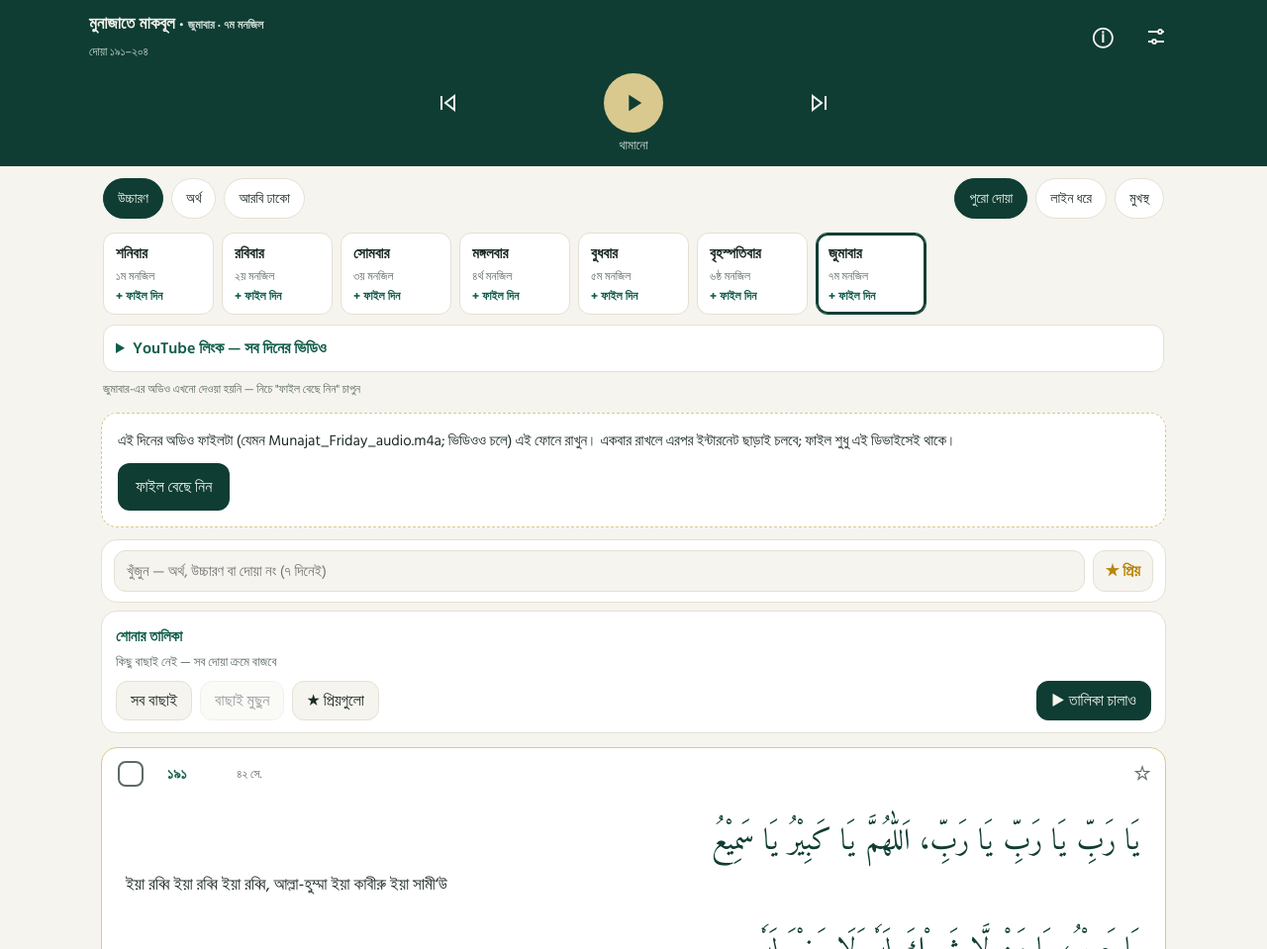
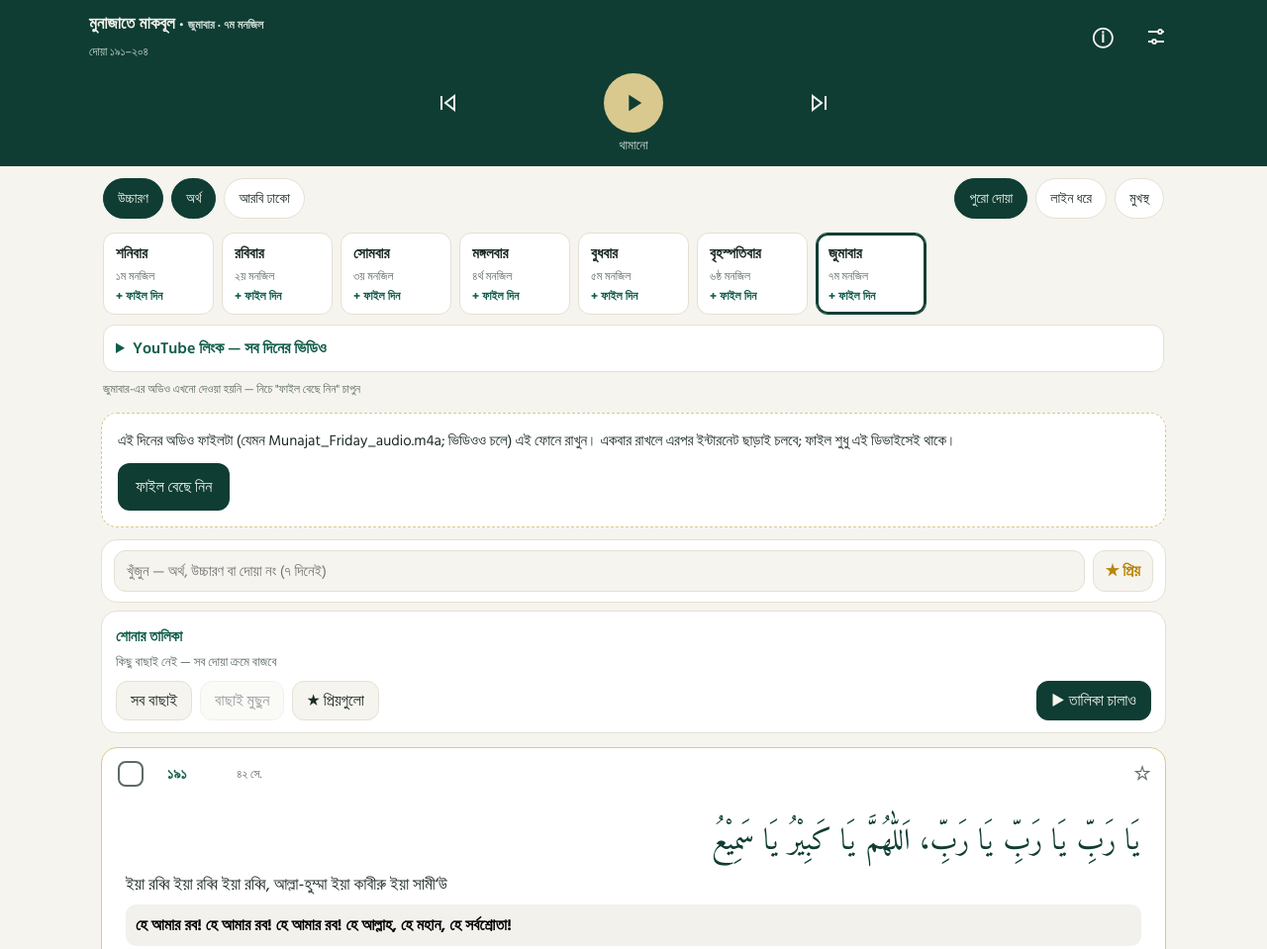
Before and after one commit to SIL-CBS/shopno-kuthir, a website: page munajat-v2/www/index.html in a window 1280 px wide. Shown: the top 959 px of the page at 99% size. Drawn offline with Linux system fonts and the light colour scheme.

Commit message:
Munajat v43 (web + v2 APK): Bangla meaning shown by default
Co-Authored-By: Claude Opus 5.5 <noreply@anthropic.com>
Claude-Session: https://claude.ai/code/session_01V7MhcsTK5DVxA81HH59WQw

```diff
--- a/munajat-v2/www/app.js
+++ b/munajat-v2/www/app.js
@@ -2,8 +2,9 @@
 (() => {
   const DATA = window.MUNAJAT, $ = (s, r = document) => r.querySelector(s), $$ = (s, r = document) => [...r.querySelectorAll(s)];
   const BN = '০১২৩৪৫৬৭৮৯', bn = (v) => String(v).replace(/\d/g, (d) => BN[d]);
-  const APPVER = 42, APPDATE = '১৬ নভেম্বর ২০২৬';
+  const APPVER = 43, APPDATE = '১৬ নভেম্বর ২০২৬';
   const CHANGES = [
+    [43, '১৭ নভে ২০২৬', ['বাংলা অর্থ এখন শুরু থেকেই দেখায় (আগে "অর্থ" চিপ চাপতে হতো)']],
     [42, '১৬ নভে ২০২৬', ['পরীক্ষামূলক: বাংলা অর্থ পড়ে শোনানো (ফোনের বাংলা কণ্ঠ) — শুধু শনিবার দোয়া ১ ও ২', 'সেটিংসে: বন্ধ / প্রতি লাইনের পরে / পুরো দোয়ার পরে / শুধু অর্থ, আর কণ্ঠের গতি']],
     [41, '১৬ নভে ২০২৬', ['সেটিংস ও "অ্যাপ সম্পর্কে" পাতার শিরোনাম নীল রঙে']],
     [40, '১৬ নভে ২০২৬', ['ⓘ পাতায় উৎসের হিসাব — কয়টা পাওয়া গেছে, কয়টা যায়নি, আর বাকি দোয়ার নম্বর']],
@@ -29,10 +30,10 @@
     [20, '১৫ নভে ২০২৬', ['শনিবার যোগ']],
     [19, '১৫ নভে ২০২৬', ['রবিবার যোগ, YouTube লিংক ও কপি বোতাম, ফাইল বদলান বোতাম']],
   ];
-  const KEY = 'mm_v1', VER = 4, DEF = {v: VER, dua: 0, mode: 'dua', reps: 3, gap: 2, whole: 1, after: 'next', tts: 'off', ttsRate: 1, listLoop: true, speed: 1, showBn: true, showMeaning: false, hideAr: false, video: false, font: 30, nudge: {}, sel: []};
+  const KEY = 'mm_v1', VER = 4, DEF = {v: VER, dua: 0, mode: 'dua', reps: 3, gap: 2, whole: 1, after: 'next', tts: 'off', ttsRate: 1, listLoop: true, speed: 1, showBn: true, showMeaning: true, hideAr: false, video: false, font: 30, nudge: {}, sel: []};
   let S; try { S = Object.assign({}, DEF, JSON.parse(localStorage.getItem(KEY) || '{}')); } catch (e) { S = Object.assign({}, DEF); }
   if (S.v !== VER) { S.nudge = {}; S.v = VER; if (S.perDay) Object.values(S.perDay).forEach((p) => { p.nudge = {}; }); } // সময় নতুন করে মেলানো হয়েছে — পুরোনো সরানো বাদ
-  if (!Array.isArray(S.sel)) S.sel = []; if (!S.fav || typeof S.fav !== 'object') S.fav = {};
+  if (!S.mnOn1) { S.showMeaning = true; S.mnOn1 = 1; } /* একবার: বাংলা অর্থ চালু করে দাও */ if (!Array.isArray(S.sel)) S.sel = []; if (!S.fav || typeof S.fav !== 'object') S.fav = {};
   /* ---------- দিন: ৭ দিনের তালিকা; যে দিনের লেখা এখনো নেই, সেটা পুরো ফাইল এক টানা বাজে ---------- */
   const DAYS = [['saturday', 'শনিবার', '১ম মনজিল'], ['sunday', 'রবিবার', '২য় মনজিল'], ['monday', 'সোমবার', '৩য় মনজিল'], ['tuesday', 'মঙ্গলবার', '৪র্থ মনজিল'], ['wednesday', 'বুধবার', '৫ম মনজিল'], ['thursday', 'বৃহস্পতিবার', '৬ষ্ঠ মনজিল'], ['friday', 'জুমাবার', '৭ম মনজিল']];
   let DAYID = 'friday'; try { DAYID = localStorage.getItem('mm_day') || 'friday'; } catch (e) {}
--- a/munajat/sw.js
+++ b/munajat/sw.js
@@ -1,4 +1,4 @@
-const C = 'munajat-v42', SHELL = ['./', 'index.html', 'app.js?v=42', 'data.js?v=42', 'manifest.json', 'icon.svg'];
+const C = 'munajat-v43', SHELL = ['./', 'index.html', 'app.js?v=43', 'data.js?v=43', 'manifest.json', 'icon.svg'];
 self.addEventListener('install', (e) => { e.waitUntil(caches.open(C).then((c) => c.addAll(SHELL)).then(() => self.skipWaiting())); });
 self.addEventListener('activate', (e) => { e.waitUntil(caches.keys().then((ks) => Promise.all(ks.filter((k) => k !== C).map((k) => caches.delete(k)))).then(() => self.clients.claim())); });
 const keep = (req, r) => { if (r && (r.ok || r.type === 'opaque')) { const cp = r.clone(); caches.open(C).then((c) => c.put(req, cp)); } return r; };
```
Also changed, not shown: munajat/app.js (+4 -3 lines), munajat/index.html (+2 -2 lines).
